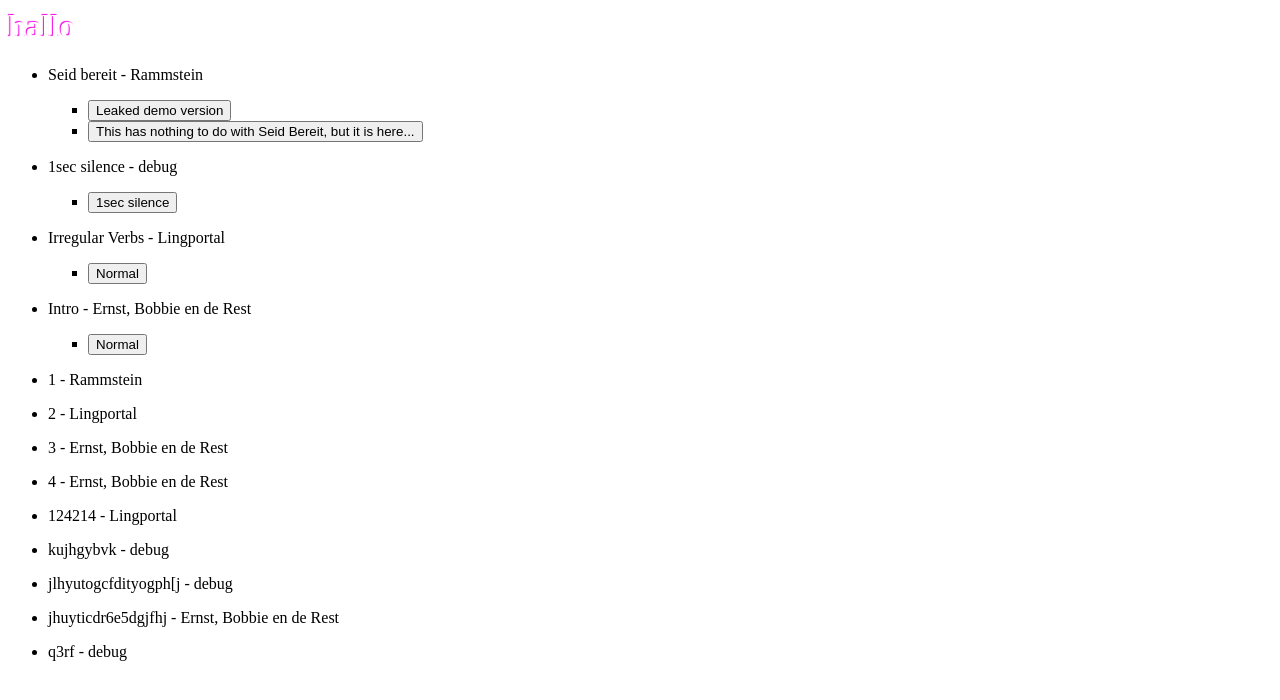
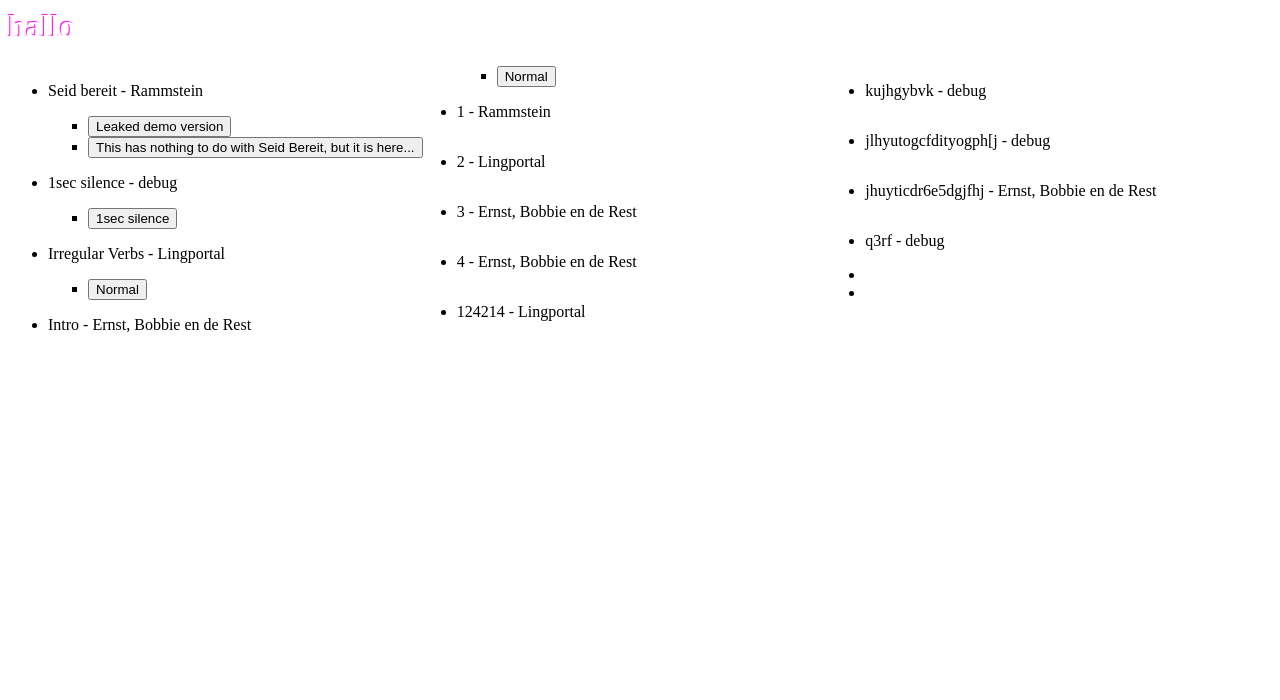
Before and after one commit to ceceayo/school-spotify-kloon, a Django app: page /pages/main in a window 1280 px wide. Shown: the top 700 px of the page. Run offline with Django 4.2, Linux system fonts and the light colour scheme; a user stored in the database is signed in; data comes from the database, SQL or seed files in the repository; both versions use the stored data as it was after the commit.

Commit message:
branch done; merged.

```diff
--- a/site/spotifykloon/player/templates/home.html
+++ b/site/spotifykloon/player/templates/home.html
@@ -1,12 +1,12 @@
 <h1 style="color:white;text-shadow: -1px -1.5px 1px #f502e1;">hallo</h1>
-<ul>
+<ul style="column-count: 3; column-gap: 2px;" class="song">
 {% for song in music %}
-<li>
+<li class="song">
     <p class="text">{{ song.music.title }} - {{ song.music.artist.name }}</p>
-    <ol style="list-style-type: square; padding-bottom: 0;">
+    <ol style="list-style-type: square; padding-bottom: 0; column-count: 1;">
         {% for item in song.tracks %}
             <li>
-                <button onclick="audio('{{ item.file.url }}', '{{song.music.artist.name}} - {{song.music.title}} ({{ item.title }})', '{{song.music.pk}}', '{{song.music.artist.pk}}')">
+                <button class="songbutton" onclick="audio('{{ item.file.url }}', '{{song.music.artist.name}} - {{song.music.title}} ({{ item.title }})', '{{song.music.pk}}', '{{song.music.artist.pk}}')">
                     {{ item.title }}
                 </button>
             </li>
@@ -14,4 +14,8 @@
     </ol>
 </li>
 {% endfor %}
+{% for _ in filler %}
+<li class="song">
+</li>
+{% endfor %}
 </ul>
--- a/site/spotifykloon/player/views.py
+++ b/site/spotifykloon/player/views.py
@@ -29,6 +29,7 @@ class HomePageView(LoginRequiredMixin, TemplateView):
             artist = Artist.objects.filter(id=item.artist_id).first()
             result.append(MusicItem(item, tracks, artist))
         context["music"] = result
+        context["filler"] =range( 3 - (len(music) % 3))
         return context
 
 
```
Also changed, not shown: site/spotifykloon/player/templates/main.html (+17 -0 lines), site/spotifykloon/db.sqlite3.
